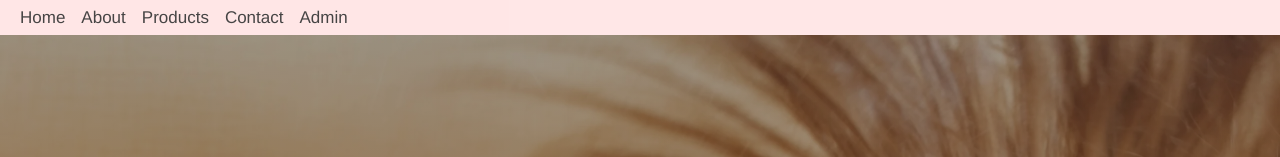
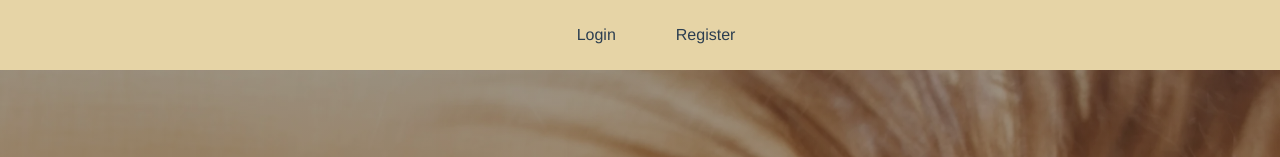
Before and after one commit to maggi86/wigs, a Vue app: page / in a window 1280 px wide. Shown: the top 157 px of the page. Built offline with nearby package versions, Linux system fonts and the light colour scheme.

Commit message:
home page

```diff
--- a/src/components/Foot.vue
+++ b/src/components/Foot.vue
@@ -15,6 +15,8 @@
   align-items: center;
   color: rgb(0, 0, 0);
   text-align: center;
+  position: relative;
+  bottom: 0;
 }
 #footer p{
   background-color: rgba(213, 181, 93, 0.888);
--- a/src/components/Navbar.vue
+++ b/src/components/Navbar.vue
@@ -16,8 +16,8 @@
       <router-link to="/register">Register</router-link> |
     </div>
   </nav> -->
-
-  <nav class="navbar navbar-expand-lg">
+  <div v-if="user">
+  <div class="navbar navbar-expand-lg">
     <div class="container-fluid">
       <button
         class="navbar-toggler"
@@ -54,7 +54,16 @@
         </ul>
       </div>
     </div>
-  </nav>
+    </div>
+  <button class="btn btn-danger" @click="logout">Logout</button>
+    </div>
+    <div v-else>
+      <ul class="">
+        <li><router-link to="/login" class="nav-link active">Login</router-link></li>
+
+      <li><router-link to="/register" class="nav-link active">Register</router-link></li>
+      </ul>
+    </div>
 </template>
 
 <script>
@@ -64,6 +73,11 @@ export default {
       return this.$store.state.user;
     },
   },
+  methods: {
+    logout() {
+      this.$store.dispatch('logout')
+    }
+  }
 };
 
 // When the user scrolls down 20px from the top of the document, slide down the navbar
@@ -108,4 +122,17 @@ function scrollFunction() {
   text-decoration: underline;
   text-decoration-color: #00ffff;
 }
+
+ul{
+  display: flex;
+  justify-content: center;
+  background-color: rgba(227, 207, 155, 0.888);
+  margin-bottom: 0;
+  height: 70px;
+  align-items: center;
+}
+ul li{
+  list-style: none;
+  padding: 0 30px;
+}
 </style>
--- a/src/store/index.js
+++ b/src/store/index.js
@@ -7,6 +7,7 @@ import router from '@/router';
         user:null,
         wigs: null,
         wig: {},
+
 
   },
   getters: {
@@ -20,9 +21,14 @@ import router from '@/router';
     },
     setUser (state, User){
       state.user = User;
-    }
+    },
+
   },
   actions: {
+    logout: async(context) => {
+      context.commit('setUser', null)
+      router.push('/')
+    },
     fetchAllWigs(context) {
       fetch("http://localhost:3000/wigs")
         .then((res) => res.json())
```
Also changed, not shown: src/views/login.vue (line endings or trailing spaces).
